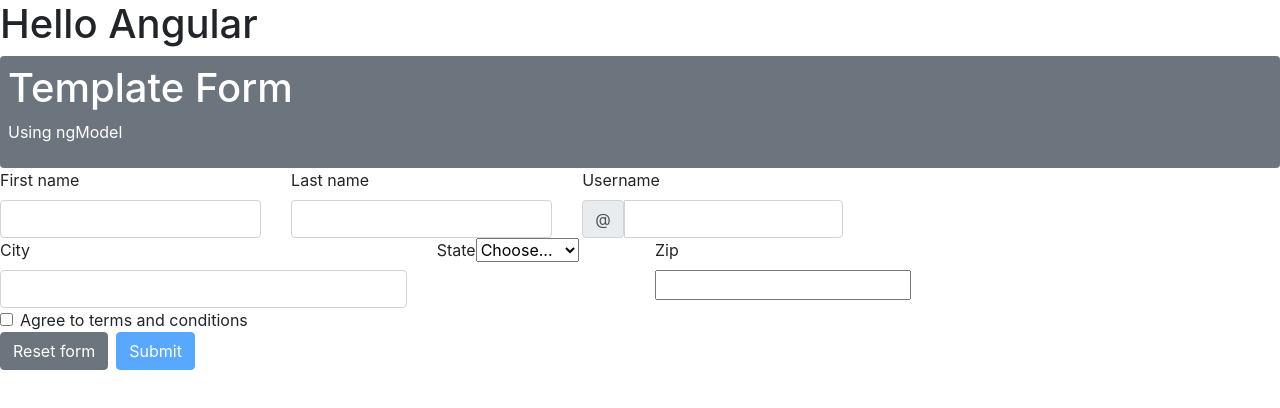
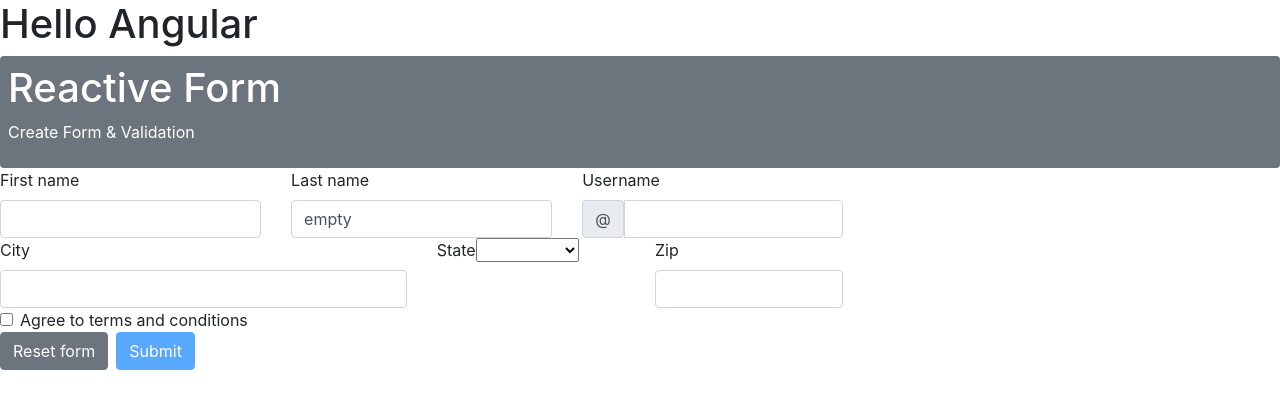
Before and after one commit to sachindigharra/HelloAngular, an Angular app: page / in a window 1280 px wide. Shown: the top 408 px of the page. Built offline with nearby package versions, Linux system fonts and the light colour scheme.

Commit message:
Reactive Forms

```diff
--- a/src/app/app.html
+++ b/src/app/app.html
@@ -1,2 +1,3 @@
 <h1>Hello Angular </h1>
-<app-template></app-template>
+<!-- <app-template></app-template> -->
+<app-reactive></app-reactive>
--- a/src/app/app.ts
+++ b/src/app/app.ts
@@ -1,11 +1,12 @@
 import { Component } from '@angular/core';
 import { RouterOutlet } from '@angular/router';
 import { Template } from './template/template';
+import { Reactive } from './reactive/reactive';
 
 
 @Component({
   selector: 'app-root',
-  imports: [RouterOutlet,Template],
+  imports: [RouterOutlet,Template,Reactive],
   templateUrl: './app.html',
   styleUrl: './app.css'
 })
--- /dev/null
+++ b/src/app/reactive/reactive.html
@@ -0,0 +1,66 @@
+<div class="mt-2 p-2 bg-secondary text-white rounded">
+    <h1>Reactive Form</h1>
+    <p>Create Form & Validation</p>
+</div>
+<div class="row">
+    <div class="col-8">
+        <form class="row g-3" [formGroup]="studentForm">
+            <div class="col-md-4">
+                <label class="form-label">First name</label>
+                <input type="text" formControlName="firstName" class="form-control">
+                <div class="text-danger">
+                    @if (studentForm.controls['firstName'].touched && studentForm.controls['firstName'].errors?.['required']) {
+                        <span>This field required!</span>
+                    }@else if (studentForm.controls['firstName'].touched && studentForm.controls['firstName'].errors?.['minlength']) {
+                        <span>should be contain 6 letter</span>
+                    }
+
+                </div>
+            </div>
+            <div class="col-md-4">
+                <label class="form-label">Last name</label>
+                <input type="text" formControlName="lastName"  class="form-control">
+            </div>
+            <div class="col-md-4">
+                <label class="form-label">Username</label>
+                <div class="input-group">
+                    <span class="input-group-text"><span>&#64;</span> </span>
+                    <input type="text" formControlName="userName" class="form-control">
+                </div>
+
+            </div>
+            <div class="col-md-6">
+                <label class="form-label">City</label>
+                <input type="text" formControlName="city"  class="form-control">
+            </div>
+            <div class="col-md-3">
+                <label class="form-label">State</label>
+                <select class="form-select"  formControlName="state">
+                    <option selected disabled value="">Choose...</option>
+                    <option>Mahashtra</option>
+                    <option>Goa</option>
+                    <option>Punjab</option>
+                </select>
+            </div>
+            <div class="col-md-3">
+                <label class="form-label">Zip</label>
+                <input type="text" formControlName="zipCode" class="form-control">
+            </div>
+            <div class="col-12">
+                <div class="form-check">
+                    <input class="form-check-input" formControlName="isAcceptTerms" type="checkbox">
+                    <label class="form-check-label" for="invalidCheck">
+                        Agree to terms and conditions
+                    </label>
+                </div>
+            </div>
+            <div class="col-12">
+                <button class="btn btn-secondary" type="button" >Reset form</button>
+                <button class="btn btn-primary mx-2" type="button" [disabled]="studentForm.invalid" (click)="onSave()" >Submit </button>
+            </div>
+        </form>
+    </div>
+    <div class="col-4">
+         {{formValue |json}}
+    </div>
+</div>
--- /dev/null
+++ b/src/app/reactive/reactive.ts
@@ -0,0 +1,28 @@
+import { JsonPipe } from '@angular/common';
+import { Component } from '@angular/core';
+import { FormControl, FormGroup, ReactiveFormsModule, RequiredValidator, Validators } from '@angular/forms';
+import { first } from 'rxjs';
+
+@Component({
+  selector: 'app-reactive',
+  imports: [ReactiveFormsModule,JsonPipe],
+  templateUrl: './reactive.html',
+  styleUrl: './reactive.css'
+})
+export class Reactive {
+  studentForm:FormGroup=new FormGroup({
+    firstName:new FormControl("",[Validators.minLength(6),Validators.required]),
+    // here we pass as Place Holder,validaitors inside the FormControl() constructor
+    lastName:new FormControl("empty"),
+    userName:new FormControl(),
+    city:new FormControl(),
+    state:new FormControl(),
+    zipCode:new FormControl(),
+    isAcceptTerms:new FormControl()
+  });
+  formValue:any;
+  onSave(){
+
+    this.formValue = this.studentForm.value;
+  }
+}
```
Also changed, not shown: src/app/reactive/reactive.css (added), 1 other file (tests, documents, lock files or other folders).
